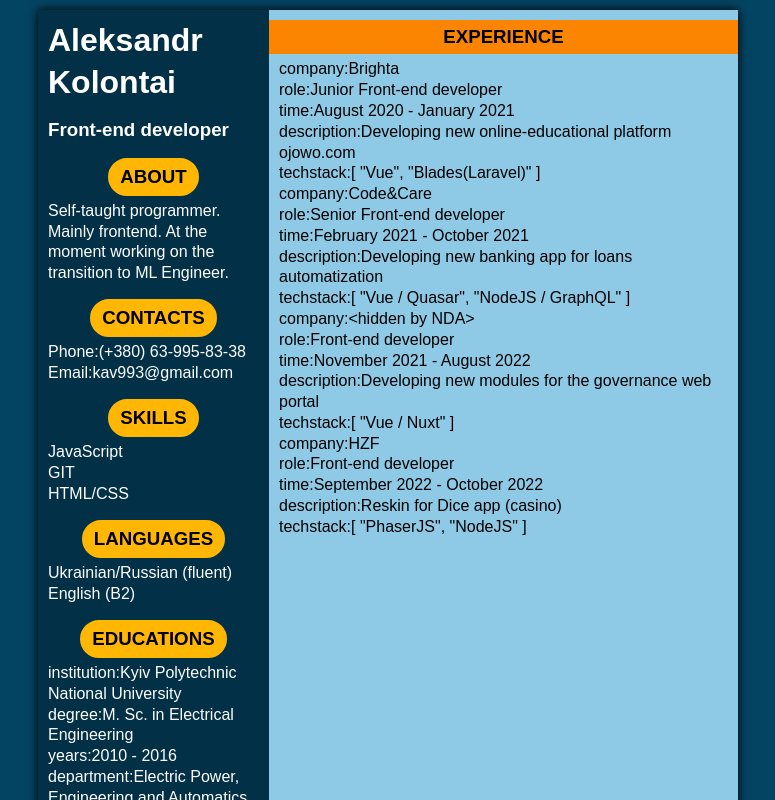
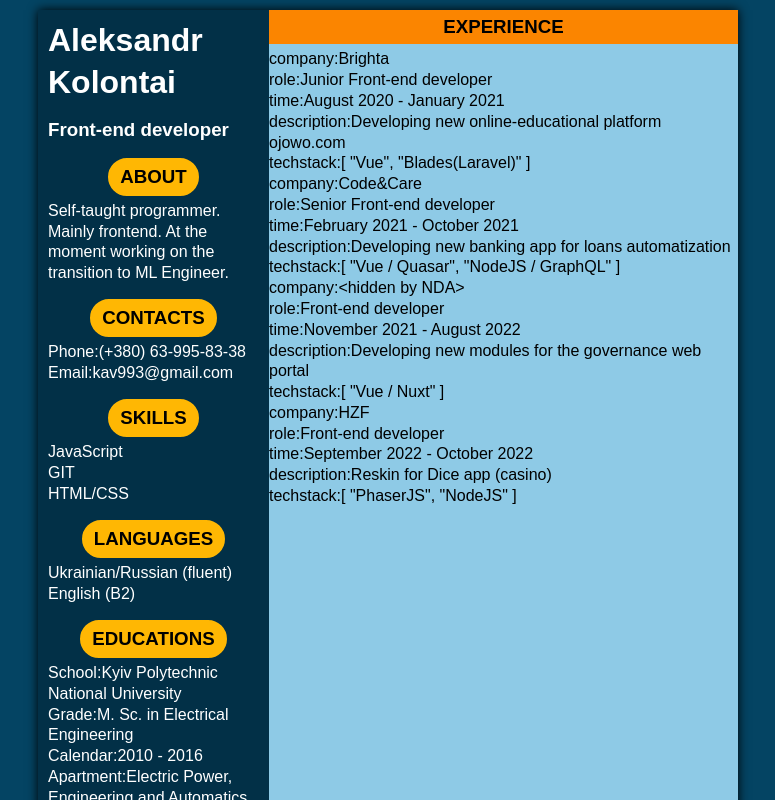
Before and after one commit to JollyR0ger42/portfolio, a Nuxt app: page / in a window 1280 px wide. Shown: the top 800 px of the page, without its empty margins (252-1027 px from the left). Built offline with nearby package versions, Linux system fonts and the light colour scheme.

Commit message:
minor change

```diff
--- a/app.vue
+++ b/app.vue
@@ -57,19 +57,19 @@
             class="app__container__education"
           >
             <div>
-              <span>institution:</span>
+              <span>School:</span>
               <span>{{education.institution}}</span>
             </div>
             <div>
-              <span>degree:</span>
+              <span>Grade:</span>
               <span>{{education.degree}}</span>
             </div>
             <div>
-              <span>years:</span>
+              <span>Calendar:</span>
               <span>{{education.years}}</span>
             </div>
             <div>
-              <span>department:</span>
+              <span>Apartment:</span>
               <span>{{education.department}}</span>
             </div>
           </div>
@@ -154,7 +154,7 @@ import summary from '~/assets/summary.json'
   &__subtitle2 {
     background-color: var(--orange);
     padding: 5px;
-    margin: 0 -10px 5px;
+    margin-bottom: 5px;
     text-transform: uppercase;
     text-align: center;
   }
@@ -182,6 +182,7 @@ import summary from '~/assets/summary.json'
       width: 33%;
       background-color: var(--dark-blue);
       color: #fff;
+      padding: 10px;
 
       & > * {
         margin-bottom: 15px;
@@ -197,7 +198,6 @@ import summary from '~/assets/summary.json'
     &__right, &__left {
       display: flex;
       flex-direction: column;
-      padding: 10px;
     }
   }
 }
```
